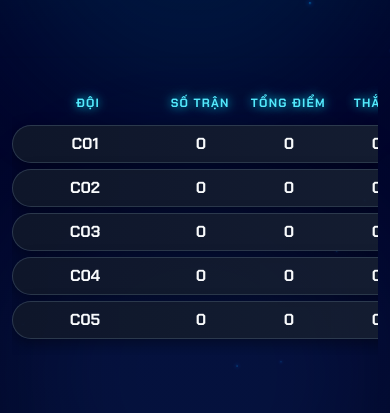
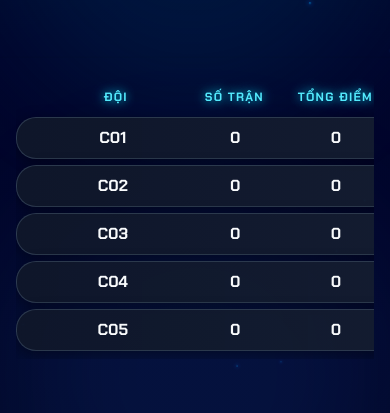
Before and after one commit to huyhoanCShcmuit/robocus-2026, a React (Vite) app: page / in a window 390 px wide. Both pictures are taken after a click on the button "BẢNG C". Shown: the part 277-690 px from the top of the page. Built offline with nearby package versions, Linux system fonts and the light colour scheme; no server answers; the database is empty.

Commit message:
style: mở rộng chiều rộng pill-rows Bảng C to và ngang bằng với Bảng B lúc trình chiếu

```diff
--- a/src/components/LeaderboardA.tsx
+++ b/src/components/LeaderboardA.tsx
@@ -22,12 +22,12 @@ export const LeaderboardA: React.FC<LeaderboardAProps> = ({ teams = [], autoRank
   };
 
   return (
-    <div className="w-full max-w-7xl mx-auto px-2 sm:px-4 py-2 flex flex-col flex-1 justify-start overflow-hidden">
+    <div className="w-full max-w-[96vw] xl:max-w-[1650px] mx-auto px-2 sm:px-6 py-1 flex flex-col flex-1 justify-start overflow-hidden">
       {/* Horizontal Scroll Wrapper for Mobile */}
-      <div className="w-full overflow-x-auto pb-4 pt-1">
-        <div className="min-w-[768px] md:min-w-full">
+      <div className="w-full overflow-x-auto pb-2 pt-1 no-scrollbar">
+        <div className="min-w-[1000px] md:min-w-full">
           {/* Table Header Row */}
-          <div className="flex items-center gap-2 px-4 sm:px-6 py-2 text-cyan-300 font-orbitron font-extrabold text-xs sm:text-sm uppercase tracking-widest text-glow-cyan mb-1">
+          <div className="flex items-center gap-2 px-6 sm:px-8 py-2 text-cyan-300 font-orbitron font-extrabold text-xs sm:text-sm uppercase tracking-widest text-glow-cyan mb-1">
             {/* Left Info Panel */}
             <div className="flex items-center shrink-0 w-[320px] sm:w-[460px]">
               <div className="w-20 sm:w-28 text-left pl-2 sm:pl-4">ĐỘI</div>
--- a/src/components/LeaderboardC.tsx
+++ b/src/components/LeaderboardC.tsx
@@ -21,12 +21,12 @@ export const LeaderboardC: React.FC<LeaderboardCProps> = ({ teams = [], autoRank
   };
 
   return (
-    <div className="w-full max-w-6xl mx-auto px-2 sm:px-4 py-2 flex flex-col flex-1 justify-start overflow-hidden">
+    <div className="w-full max-w-[96vw] xl:max-w-[1650px] mx-auto px-2 sm:px-6 py-1 flex flex-col flex-1 justify-start overflow-hidden">
       {/* Horizontal Scroll Wrapper for Mobile */}
-      <div className="w-full overflow-x-auto pb-4 pt-1">
-        <div className="min-w-[850px] md:min-w-full">
+      <div className="w-full overflow-x-auto pb-2 pt-1 no-scrollbar">
+        <div className="min-w-[1000px] md:min-w-full">
           {/* Table Header Row */}
-          <div className="flex items-center text-cyan-300 font-orbitron font-extrabold text-xs sm:text-sm uppercase tracking-widest text-glow-cyan text-center py-2.5 mb-1">
+          <div className="flex items-center px-6 sm:px-8 text-cyan-300 font-orbitron font-extrabold text-xs sm:text-sm uppercase tracking-widest text-glow-cyan text-center py-2 mb-1">
             <div className="w-36 sm:w-48 text-center pl-2">ĐỘI</div>
             <div className="flex-1 text-center">SỐ TRẬN</div>
             <div className="flex-1 text-center">TỔNG ĐIỂM</div>
@@ -49,7 +49,7 @@ export const LeaderboardC: React.FC<LeaderboardCProps> = ({ teams = [], autoRank
                   animate={{ opacity: 1, scale: 1 }}
                   exit={{ opacity: 0, scale: 0.9 }}
                   transition={{ type: 'spring', stiffness: 350, damping: 25 }}
-                  className={`flex items-center py-1.5 sm:py-2 md:py-2.5 pill-row ${getPillClass(
+                  className={`flex items-center px-6 sm:px-8 py-2 md:py-2.5 pill-row ${getPillClass(
                     team
                   )} text-center font-orbitron font-black text-base sm:text-lg`}
                 >
```
Also changed, not shown: robocus_data_store.json (+1 -1 lines).
